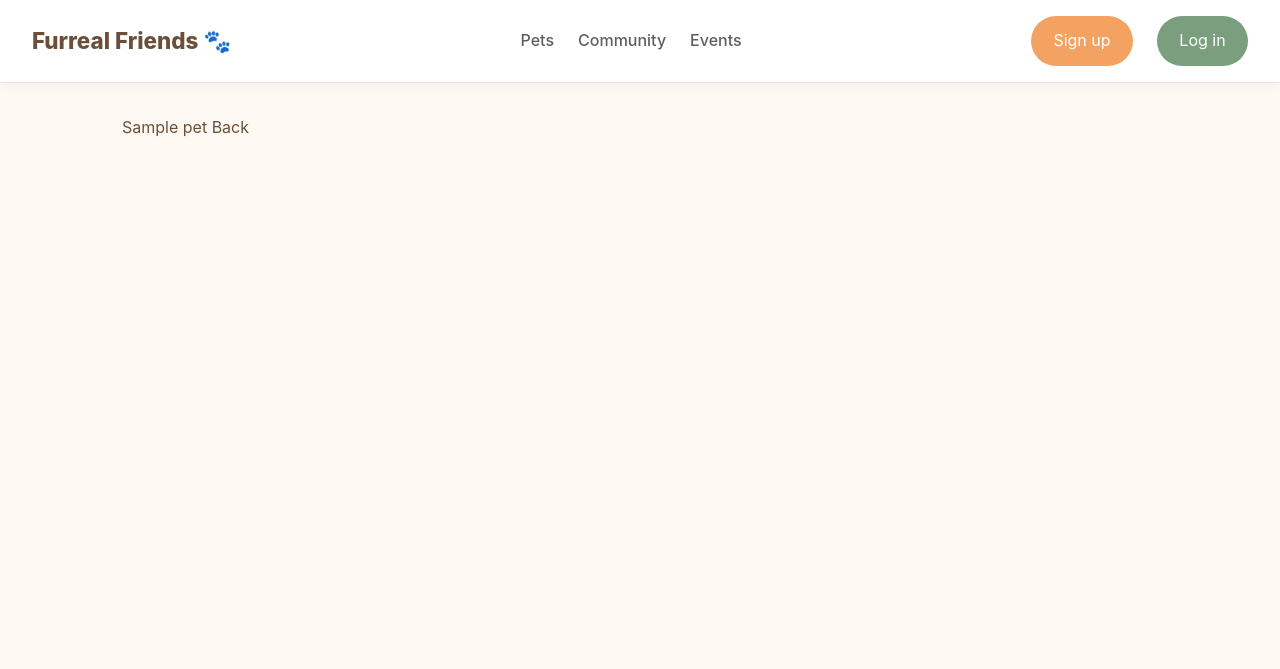
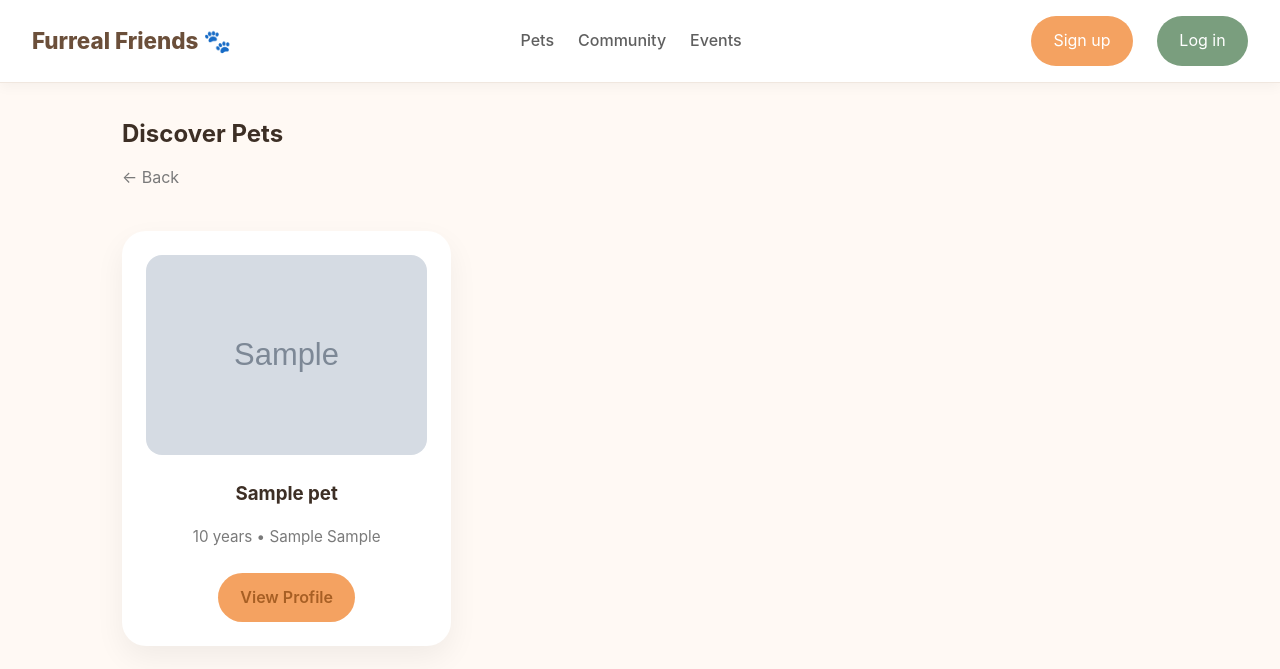
Before and after one commit to abeer-rozba/furreal-friends, a Django app: page /pets/ in a window 1280 px wide. Shown: the top 669 px of the page. Run offline with Django 5.2, Linux system fonts and the light colour scheme; tables that the repository leaves empty hold one stand-in row (values such as "Sample post"); grey boxes marked "Sample" are stand-in pictures.

Commit message:
finish styling all-pets.html

```diff
--- a/main_app/templates/pets/all-pets.html
+++ b/main_app/templates/pets/all-pets.html
@@ -1,10 +1,20 @@
 {% extends "base.html" %}
 
 {% block content %}
-  {% for pet in pets %}
-  {% if pet.owner.user.id != user.id %}
-  <a href="/pets/{{pet.id}}">{{pet.pet_name}}</a>
+  <h2 class="section-title">Discover Pets</h2>
+  <a href="/" class="back-link">← Back</a>
+  <section class="pets-grid">
+    {% for pet in pets %}
+      {% if pet.owner.user.id != user.id %}
+        <div class="card pet-card">
+          <img src="{{pet.photo}}" alt="{{pet.breed}} {{pet.species}}">
+          <h3>{{pet.pet_name}}</h3>
+          <p class="pet-meta">
+            {{pet.pet_age}} years • {{ pet.breed }} {{ pet.species }}
+          </p>
+          <a href="/pets/{{pet.id}}" class="btn btn-primary">View Profile</a>
+        </div>
   {% endif %}
   {% endfor %}
-  <a href="/">Back</a>
+  </section>
 {% endblock content %}
--- a/static/css/style.css
+++ b/static/css/style.css
@@ -480,6 +480,39 @@ h3 {
   width: 100%;
 }
 
+.pets-grid {
+  display: grid;
+  grid-template-columns: repeat(3, 1fr);
+  gap: 1.5rem;
+  margin-top: 1.5rem;
+}
+
+.pet-card {
+  text-align: center;
+  transition:
+    transform 0.2s ease,
+    box-shadow 0.2s ease;
+}
+
+.pet-card:hover {
+  transform: translateY(-5px);
+  box-shadow: 0 15px 35px rgba(0, 0, 0, 0.08);
+}
+
+.pet-card img {
+  width: 100%;
+  height: 200px;
+  object-fit: cover;
+  border-radius: 16px;
+  margin-bottom: 1rem;
+}
+
+.pet-meta {
+  color: #7a7a7a;
+  font-size: 0.95rem;
+  margin-bottom: 1rem;
+}
+
 @media (max-width: 768px) {
   .navbar {
     flex-direction: column;
@@ -500,7 +533,8 @@ h3 {
 
   .feed-preview,
   .members-grid,
-  .events-grid {
+  .events-grid,
+  .pets-grid {
     grid-template-columns: 1fr;
   }
 
```
